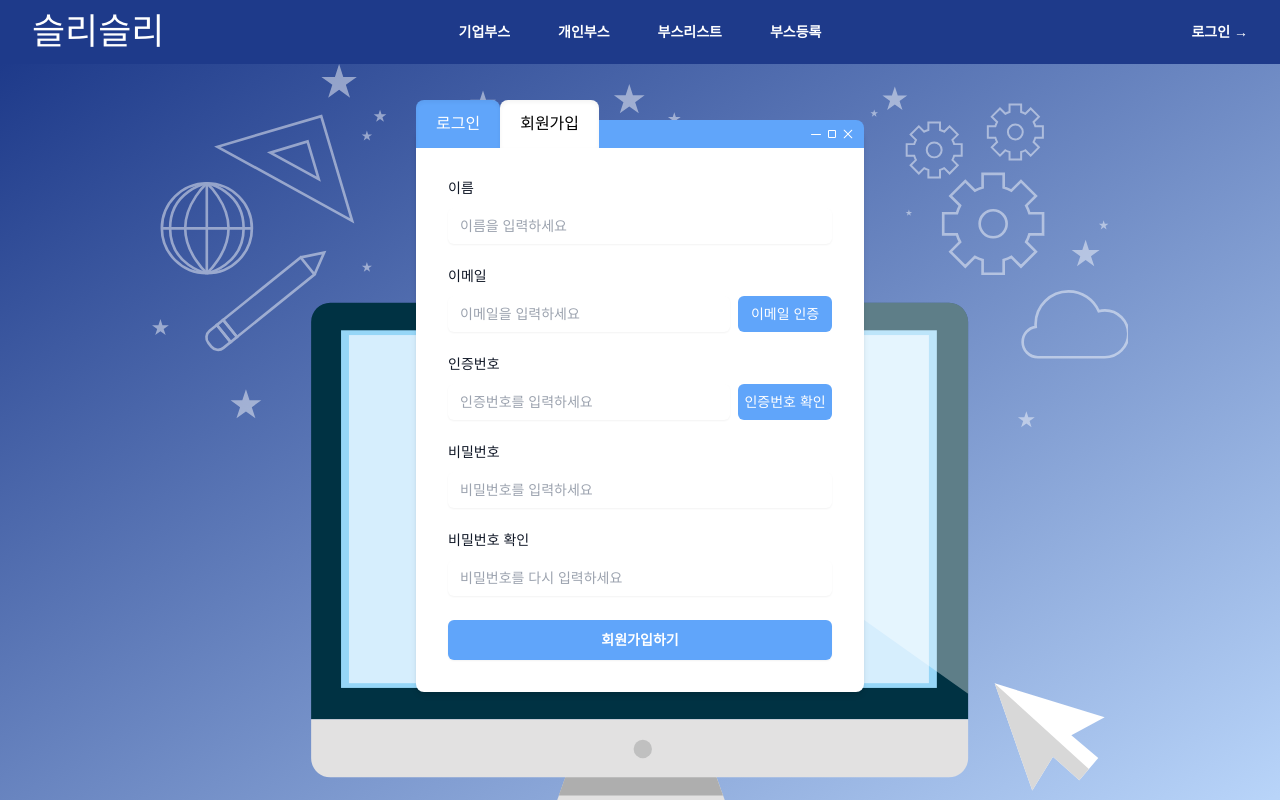
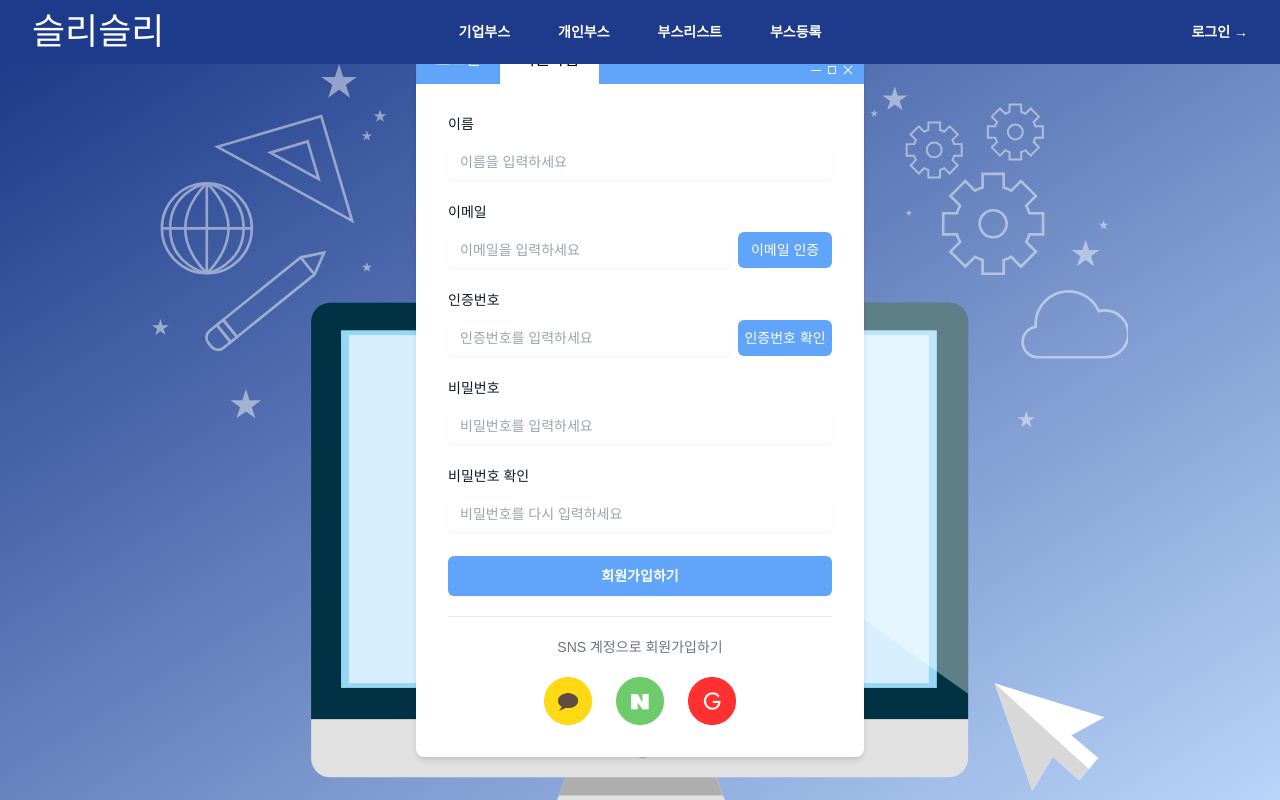
Before and after one commit to dmsp0/slisli_frontend, a React (Create React App) app: page /login in a window 1280 px wide. Both pictures are taken after a click on the button "회원가입". Shown: the top 800 px of the page. Built offline with nearby package versions, Linux system fonts and the light colour scheme; a web font is replaced by a local one.

Commit message:
login and signup

```diff
--- a/package.json
+++ b/package.json
@@ -10,6 +10,7 @@
     "axios": "^1.7.2",
     "framer-motion": "^11.2.10",
     "http-proxy-middleware": "^2.0.0",
+    "jwt-decode": "^4.0.0",
     "postcss-cli": "^11.0.0",
     "react": "^18.3.1",
     "react-dom": "^18.3.1",
@@ -18,8 +19,7 @@
     "react-scripts": "^5.0.1",
     "socket.io-client": "^4.7.5",
     "tailwindcss": "^3.4.3",
-    "web-vitals": "^2.1.4",
-    "jwt-decode": "^4.0.0"
+    "web-vitals": "^2.1.4"
   },
   "scripts": {
     "start": "react-scripts start",
--- a/src/components/mypageCom/LoginComponent.js
+++ b/src/components/mypageCom/LoginComponent.js
@@ -153,7 +153,7 @@ const LoginComponent = () => {
 
             <hr className="my-8" />
             <p className="mt-4 text-center text-sm text-gray-500">
-                SNS 계정으로 회원가입하기
+                SNS 계정으로 로그인하기
             </p>
             <div className="flex justify-center items-center mt-3">
                 <div className='sign-up-content-sign-in-button-box'>
--- a/src/components/mypageCom/SignupComponent.js
+++ b/src/components/mypageCom/SignupComponent.js
@@ -261,6 +261,17 @@ const SignupComponent = () => {
                         회원가입하기
                     </button>
                 </div>
+                <hr className="my-8" />
+            <p className="mt-4 text-center text-sm text-gray-500">
+                SNS 계정으로 회원가입하기
+            </p>
+            <div className="flex justify-center items-center mt-3">
+                <div className='sign-up-content-sign-in-button-box'>
+                    <a href='/oauth2/authorization/kakao'> <img className="w-12" src='/images/kakao-icon.png' /> </a>
+                    <a href='/oauth2/authorization/naver'> <img className="w-12" src='/images/naver-icon.png' /> </a>
+                    <a href='/oauth2/authorization/google'> <img className="w-12" src='/images/google-icon.png' /> </a>
+                </div>
+            </div>
             </form>
         </>
     );
```
Also changed, not shown: 1 other file (tests, documents, lock files or other folders).
